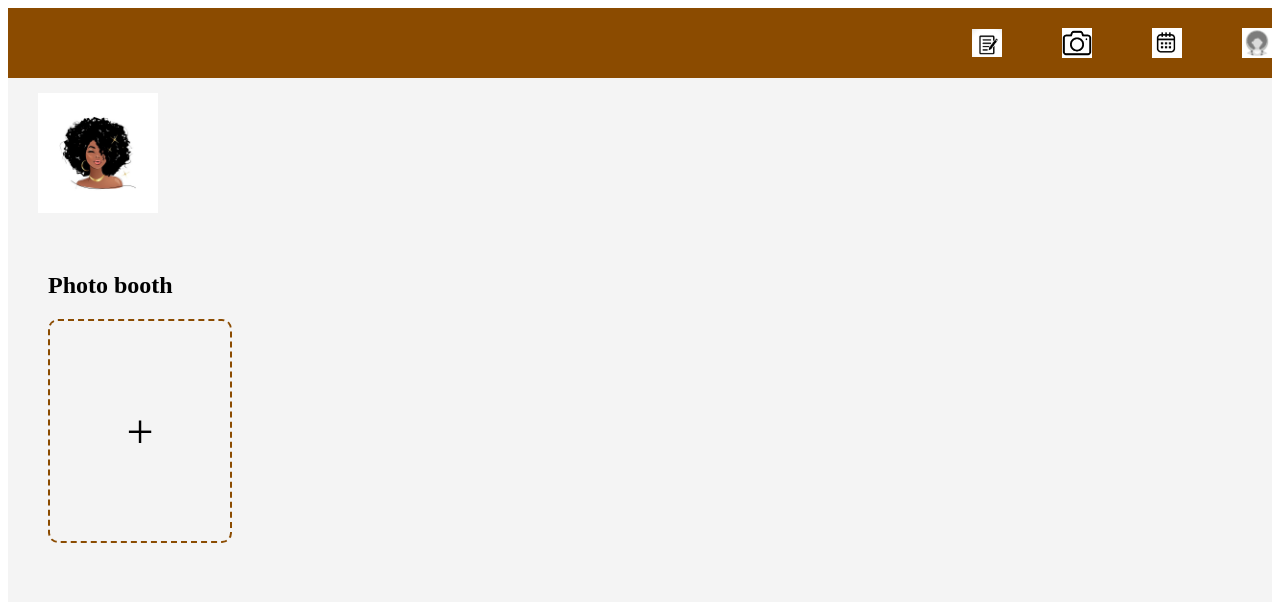
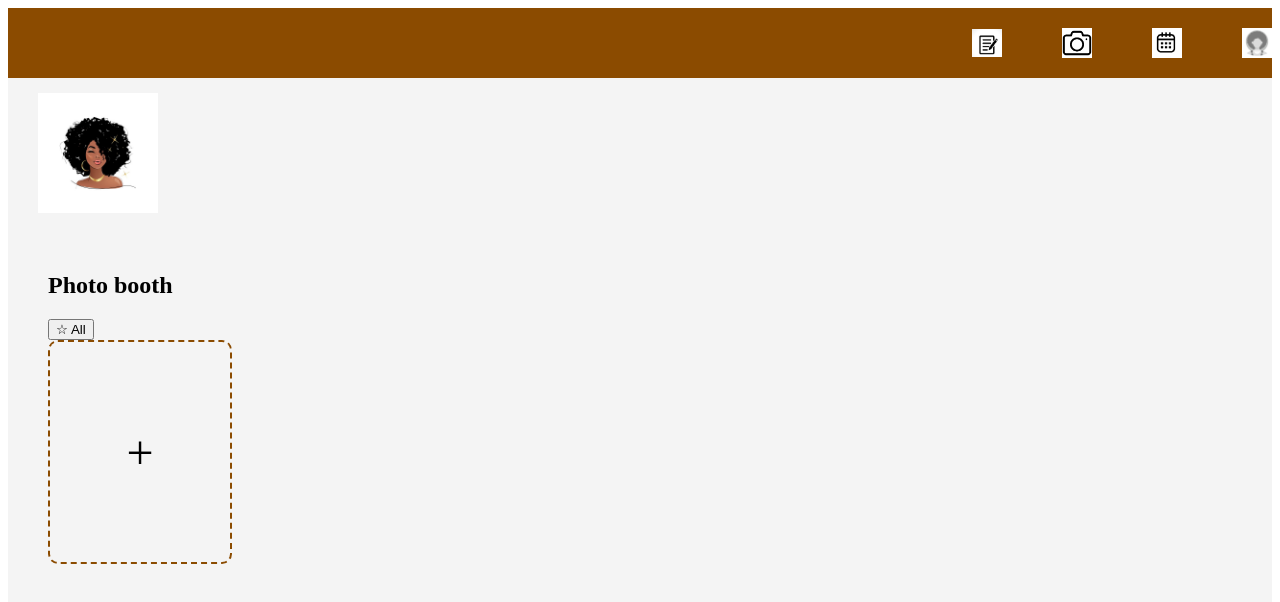
Before and after one commit to Mouniiira/CrownLog, a React (Create React App) app: page /photo in a window 1280 px wide. Shown: the top 602 px of the page. Built offline with nearby package versions, Linux system fonts and the light colour scheme.

Commit message:
Update PhotoBooth.js

```diff
--- a/src/pages/PhotoBooth.js
+++ b/src/pages/PhotoBooth.js
@@ -1,20 +1,44 @@
-import { useEffect, useState } from "react";
+import { useEffect, useMemo, useState } from "react";
 import { useNavigate } from "react-router-dom";
 import Header from "../components/Header";
 import LogoBar from "../components/LogoBar";
+import StylePreviewModal from "../components/StylePreviewModal";
+import { useUser } from "../context/UserContext";
 import "./PhotoBooth.css";
 
 function PhotoBooth() {
   const [styles, setStyles] = useState([]);
+  const [selected, setSelected] = useState(null);
+  const [favOnly, setFavOnly] = useState(false);
+
   const navigate = useNavigate();
+  const { user } = useUser();
+
+  const STORAGE_KEY = user?.email
+    ? `photoStyles_${user.email}`
+    : "photoStyles_guest";
 
   useEffect(() => {
-    const saved = JSON.parse(localStorage.getItem("styles")) || [];
+    if (!user?.email) return;
+    const saved = JSON.parse(localStorage.getItem(STORAGE_KEY)) || [];
     setStyles(saved);
-  }, []);
+  }, [STORAGE_KEY, user]);
+
+  useEffect(() => {
+    if (!user?.email) return;
+    localStorage.setItem(STORAGE_KEY, JSON.stringify(styles));
+  }, [styles, STORAGE_KEY, user]);
+
+  const visibleStyles = useMemo(() => {
+    return favOnly ? styles.filter((s) => s.fav) : styles;
+  }, [styles, favOnly]);
 
   const goNew = () => navigate("/photo/new");
-  const goEdit = (id) => navigate(`/photo/${id}`);
+
+  const deleteStyle = (id) => {
+    setStyles((prev) => prev.filter((s) => String(s.id) !== String(id)));
+    setSelected(null);
+  };
 
   return (
     <>
@@ -22,11 +46,20 @@ function PhotoBooth() {
       <LogoBar />
 
       <div className="pb">
-        <h2 className="pb-title">Photo booth</h2>
+        <div className="pb-top">
+          <h2 className="pb-title">Photo booth</h2>
+
+          <button
+            className={`pb-filter ${favOnly ? "on" : ""}`}
+            onClick={() => setFavOnly((v) => !v)}
+          >
+            {favOnly ? "★ Favourites" : "☆ All"}
+          </button>
+        </div>
 
         <div className="pb-grid">
-          {styles.map((s) => (
-            <div key={s.id} className="pb-card" onClick={() => goEdit(s.id)}>
+          {visibleStyles.map((s) => (
+            <div key={s.id} className="pb-card" onClick={() => setSelected(s)}>
               <div className="pb-thumb">
                 {s.gotImage ? (
                   <img src={s.gotImage} alt="style" />
@@ -37,17 +70,23 @@ function PhotoBooth() {
               <div className="pb-meta">
                 <div className="pb-name">
                   {s.name || "Untitled"}
-                  {s.fav ? <span className="pb-heart">♡</span> : null}
+                  {s.fav ? <span className="pb-heart">♥</span> : null}
                 </div>
                 <div className="pb-sub">Times worn: {s.timesWorn ?? 0}</div>
               </div>
             </div>
           ))}
 
-          <div className="pb-add" onClick={goNew}>
-            +
-          </div>
+          <div className="pb-add" onClick={goNew}>+</div>
         </div>
+
+        {selected && (
+          <StylePreviewModal
+            style={selected}
+            onClose={() => setSelected(null)}
+            onDelete={deleteStyle}
+          />
+        )}
       </div>
     </>
   );
```
